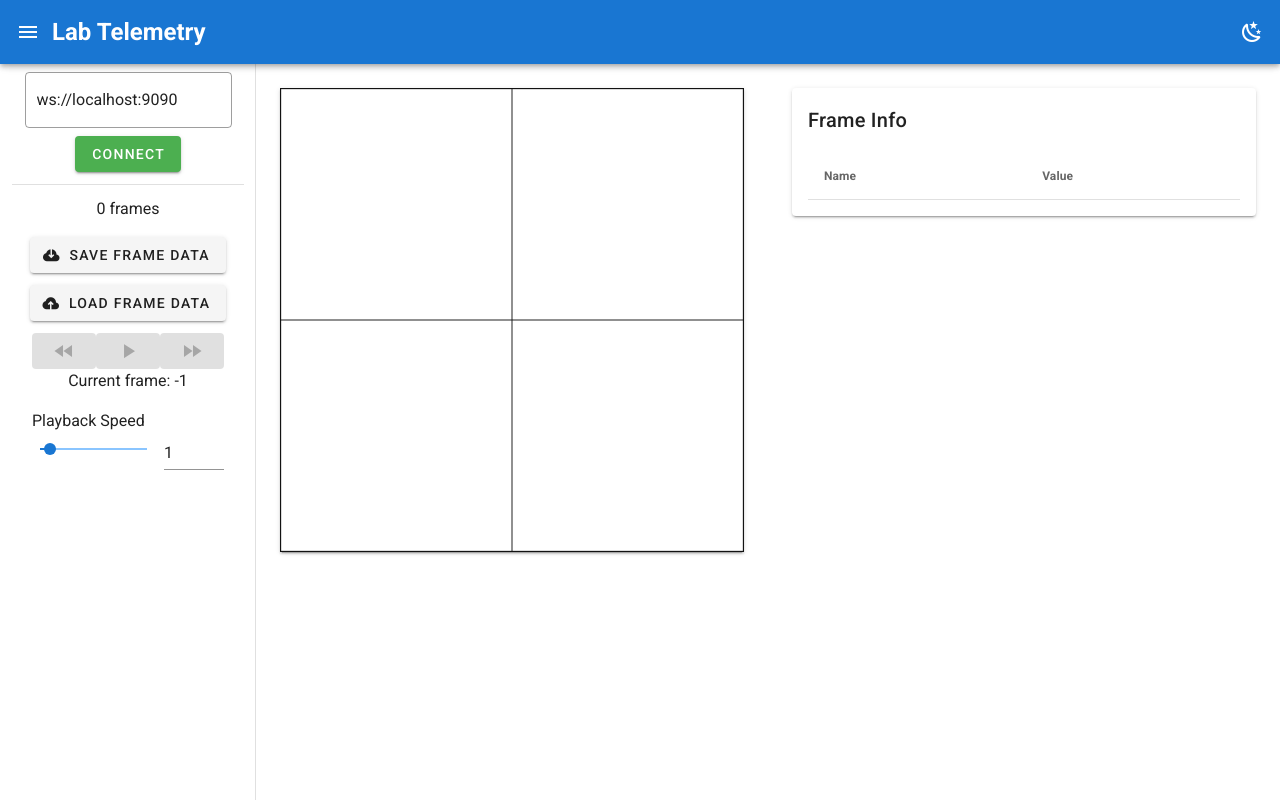
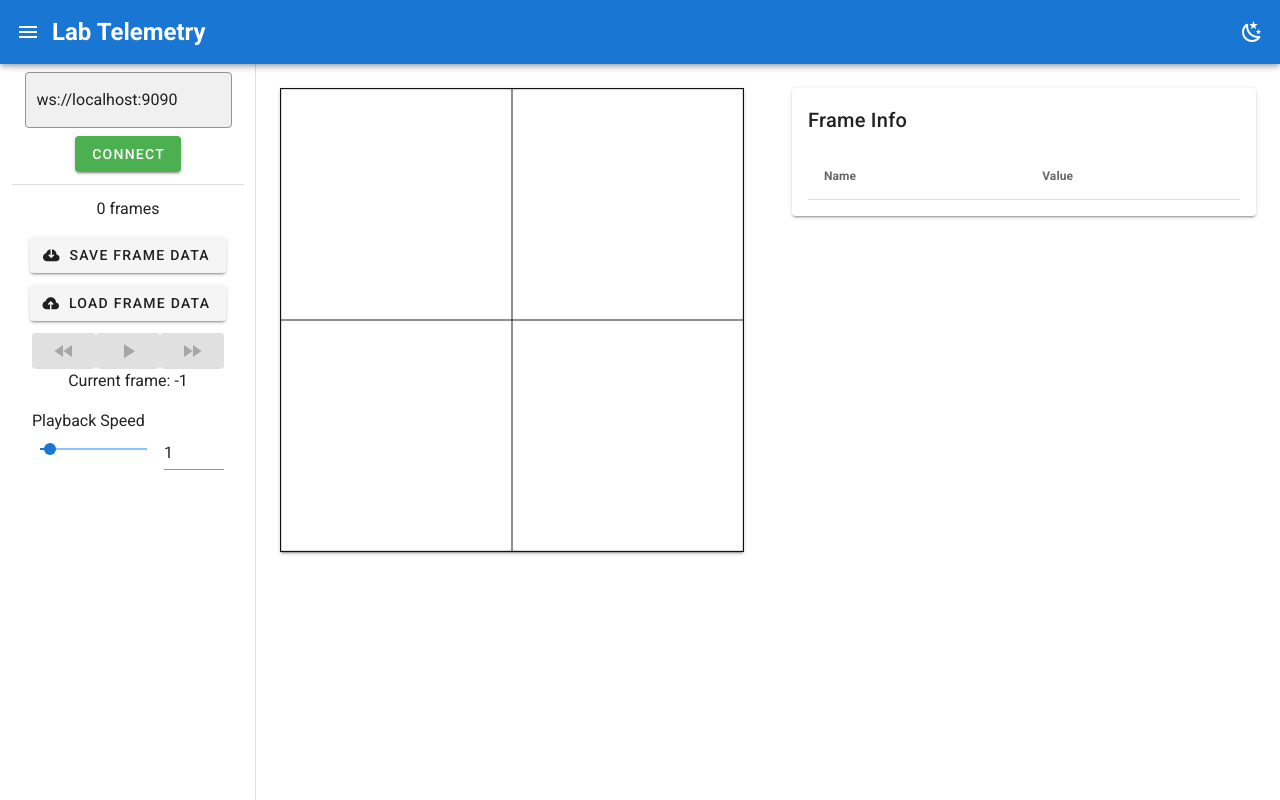
Before and after one commit to techchrism/mobile-robotics-lab-web, a Vue app: page / in a window 1280 px wide. Built offline with nearby package versions, Linux system fonts and the light colour scheme.

Commit message:
fix dark mode for websocket connection input

```diff
--- a/src/components/WebsocketConnection.vue
+++ b/src/components/WebsocketConnection.vue
@@ -3,8 +3,6 @@
         <v-form class="d-flex align-center flex-column" action="javascript:void(0);">
             <v-text-field outlined
                           class="ma-2"
-                          background-color="white"
-                          light
                           filled
                           hide-details
                           v-model="ip"
```
